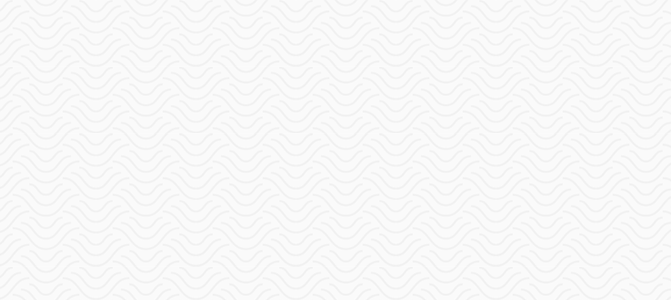
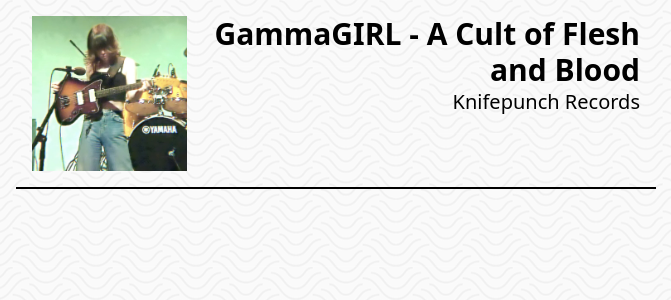
Before and after one commit to mlewicki12/next-knifepunch-epk, a Next.js app: page / in a window 1280 px wide. Shown: the top 300 px of the page, without its empty margins (304-975 px from the left). Built offline with nearby package versions, Linux system fonts and the light colour scheme.

Commit message:
basic header

```diff
--- /dev/null
+++ b/components/header.tsx
@@ -0,0 +1,17 @@
+
+import Image from 'next/image';
+
+const Header = () => {
+  return (
+    <div className='col-span-2 p-4 w-full h-full flex justify-between border-b-2 border-black'>
+      <Image height={200} width={200} alt='GammaGIRL' src='/gammagirl.png' />
+
+      <div>
+        <h1 className='text-3xl font-bold text-right'>GammaGIRL - A Cult of Flesh and Blood</h1>
+        <h2 className='text-xl text-right'>Knifepunch Records</h2>
+      </div>
+    </div>
+  );
+}
+
+export default Header;
--- a/pages/index.tsx
+++ b/pages/index.tsx
@@ -1,18 +1,24 @@
 
 import type { NextPage } from 'next'
 import Head from 'next/head'
-import Image from 'next/image'
+
+import Header from '../components/header'
 
 const Home: NextPage = () => {
   return (
-    <div>
+    <div className='w-full h-full flex justify-center'>
       <Head>
         <title>GammaGIRL - A Cult of Flesh and Blood</title>
         <meta name="description" content="Knifepunch Records EPK - GammaGIRL" />
         <link rel="icon" href="/knifepunch.png" />
       </Head>
 
-      <main className='w-1/2 grid grid-cols-2 grid-rows-2'>
+      <main className='w-1/2 h-full'>
+        <Header />
+
+        { /* profile */ }
+
+        { /* soundcloud */ }
       </main>
     </div>
   )
```
Also changed, not shown: public/gammagirl.png.
